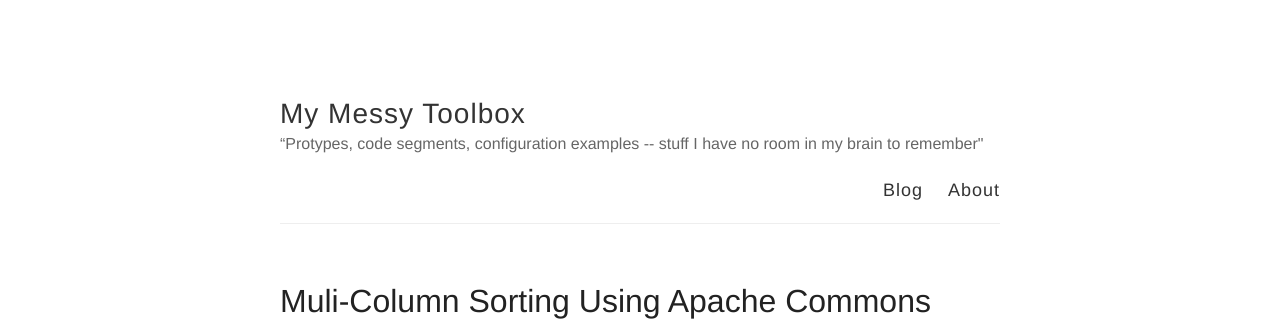
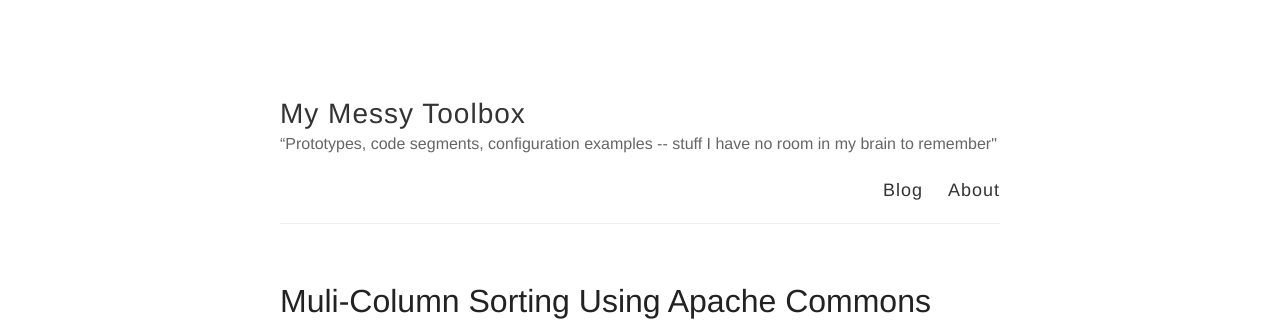
Before and after one commit to madelineli/Tech-Notebook.github.io, a Jekyll site: the page built from index.html, in a window 1280 px wide. Shown: the top 327 px of the page. Built offline with Jekyll 4.4.1, drawn with Linux system fonts in a browser that asks for light colours.

Commit message:
Correct typo in config yml file

```diff
--- a/_config.yml
+++ b/_config.yml
@@ -7,7 +7,7 @@ name: My Messy Toolbox
 
 
 # Short bio or description (displayed in the header)
-description: “Protypes, code segments, configuration examples -- stuff I have no room in my brain to remember"
+description: “Prototypes, code segments, configuration examples -- stuff I have no room in my brain to remember"
 
 # URL of your avatar or profile pic (you could use your GitHub profile pic)
 #avatar:
```
